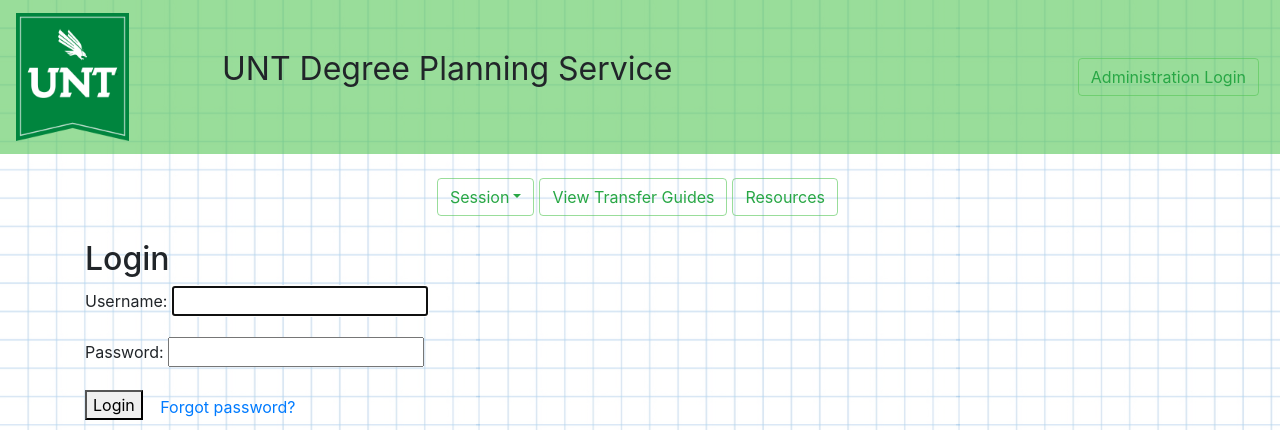
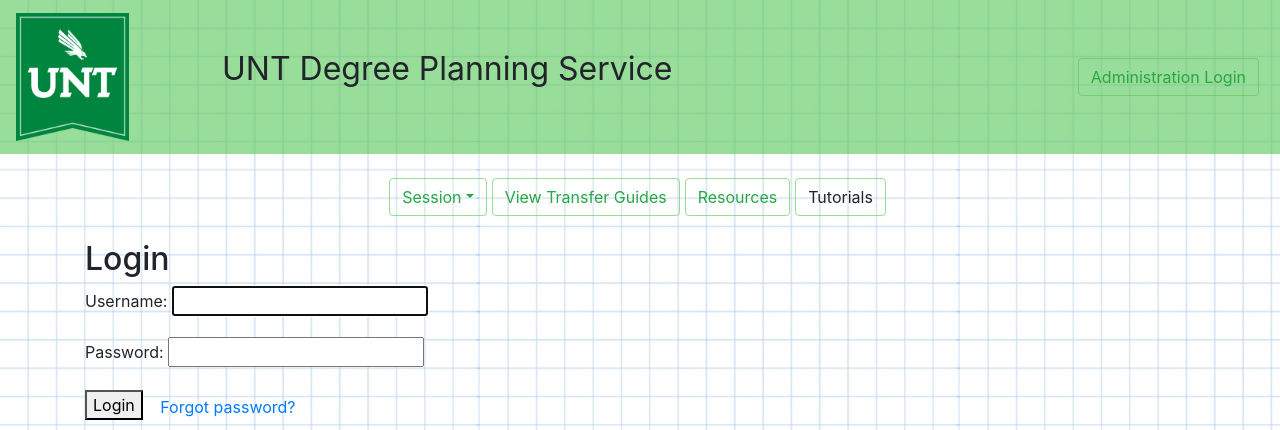
Before and after one commit to CSCE-4901-Capstone-Group-CacheMoney/College-of-Engineering-Degree-Plan-App, a Django app: a page that uses src/templates/navbar.html in a window 1280 px wide. Shown: the top 430 px of the page. Run offline with Django 3.2, Linux system fonts and the light colour scheme; some libraries are stand-ins or nearby versions.

Commit message:
Added the Tutorials button for the videos for both admin and student, fixed superuser labels to match the rest, and removed some unused code

```diff
--- a/src/templates/administration/navbar.html
+++ b/src/templates/administration/navbar.html
@@ -77,7 +77,8 @@
 		        <a class="dropdown-item d-none" href="/administration/remove-resource/">Remove</a>
 		      </div>
 		    </li> -->
-		    <li class="menu-item"><a class="btn btn-outline-success" href="/administration/view-resource/" role="button">Resources</a></li>
+			<li class="menu-item"><a class="btn btn-outline-success" href="/administration/view-resource/" role="button">Resources</a></li>
+			<li class="menu-item"><a class="btn btn-outline-success" role="button">Tutorials</a></li>
 
 		    <!-- old nav -->
         	<!-- <li class="menu-item"><a class="btn btn-outline-success" href="{{url ('addDegree')}}" role="button">Add a Degree</a></li>
@@ -92,7 +93,7 @@
 	<br>
 	<nav>
     	<ul class="nav justify-content-center">
-
+<!--Check if we still need all this-->
         	<li class="menu-item"><a class="btn btn-outline-success" href="{{ url('degrees') }} " role="button">Select a Degree</a></li>
         	<li class="menu-item"><a class="btn btn-outline-success" href="{{ url('degreePlan') }}" role="button">View Degree Plan</a></li>
         	<li class="menu-item"><a class="btn btn-outline-success" id="loading" href="{{ url ('timeline') }}" role="button">View Timeline</a></li>
--- a/src/templates/navbar.html
+++ b/src/templates/navbar.html
@@ -27,7 +27,6 @@
 		 {% endif %}
  	{%else%}
  		<li class="menu-item"><a class="btn btn-outline-success" href="{{ url('login') }} " role="button">Administration Login</a></li>
- 		<!-- <li class="menu-item"><button type="button" class= "btn btn-link"><a href="{{ url('signup') }} ">Sign Up</a></button></li> -->
  	{%endif%}
  	</ul>
 
@@ -53,14 +52,11 @@
 		    </li>
         	<li class="menu-item d-none"><a class="btn btn-outline-success" href="{{ url('degrees') }} " role="button">Select a Degree</a></li>
         	<li class="menu-item session-view-degree_lnk"><a class="btn btn-outline-success" href="/session/view/degree-plan/" role="button">View Degree Plan</a></li>
-        	<li class="menu-item session-view-timeline_lnk"><a class="btn btn-outline-success" href="/session/view/transcript/" role="button">View Transcript</a></li>
+        	<li class="menu-item session-view-timeline_lnk"><a class="btn btn-outline-success" href="/session/view/transcript/" role="button">View Degree Path</a></li>
         	<li class="menu-item"><a class="btn btn-outline-success" target="_blank" href="https://registrar.unt.edu/transfer-guides" role="button">View Transfer Guides</a></li>
-        	<!-- <li class="menu-item"><a class="btn btn-outline-success" href="{{url ('transferCreditList')}}" role="button">View Transfer Credits</a></li> -->
-        	<li class="menu-item"><a class="btn btn-outline-success" href="{{url ('resources')}}" role="button">Resources</a></li>
-        	<!-- no longer needed, admin section elsewhere -->
-        	<!-- <li class="menu-item"><a class="btn btn-outline-success" href="{{url ('addDegree')}}" role="button">Add a Degree</a></li>
-        	<li class="menu-item"><a class="btn btn-outline-success" href="{{url ('editDegree')}}" role="button">Edit a Degree</a></li>
-        	<li class="menu-item"><a class="btn btn-outline-success" href="{{url ('addTransferCredit')}}" role="button">Add a Transfer Credit</a></li> -->
+			<!-- <li class="menu-item"><a class="btn btn-outline-success" href="{{url ('transferCreditList')}}" role="button">View Transfer Credits</a></li> -->
+			<li class="menu-item"><a class="btn btn-outline-success" href="{{url ('resources')}}" role="button">Resources</a></li>
+			<li class="menu-item"><a class="btn btn-outline-success" role="button">Tutorials</a></li>
 		</ul>
 	</nav>
 	<br>
@@ -82,8 +78,9 @@
         	<li class="menu-item session-view-degree_lnk"><a class="btn btn-outline-success" href="/session/view/degree-plan/" role="button">View Degree Plan</a></li>
         	<li class="menu-item session-view-timeline_lnk"><a class="btn btn-outline-success" href="/session/view/transcript/" role="button">View Degree Path</a></li>
         	<li class="menu-item"><a class="btn btn-outline-success" target="_blank" href="https://registrar.unt.edu/transfer-guides" role="button">View Transfer Guides</a></li>
-        	<!-- <li class="menu-item"><a class="btn btn-outline-success" href="{{url ('transferCreditList')}}" role="button">View Transfer Credits</a></li> -->
-        	<li class="menu-item"><a class="btn btn-outline-success" href="{{url ('resources')}}" role="button">Resources</a></li>
+			<!-- <li class="menu-item"><a class="btn btn-outline-success" href="{{url ('transferCreditList')}}" role="button">View Transfer Credits</a></li> -->
+			<li class="menu-item"><a class="btn btn-outline-success" href="{{url ('resources')}}" role="button">Resources</a></li>
+			<li class="menu-item"><a class="btn btn-outline-success" role="button">Tutorials</a></li>
     	</ul>
 	</nav>
 	<br>
```
